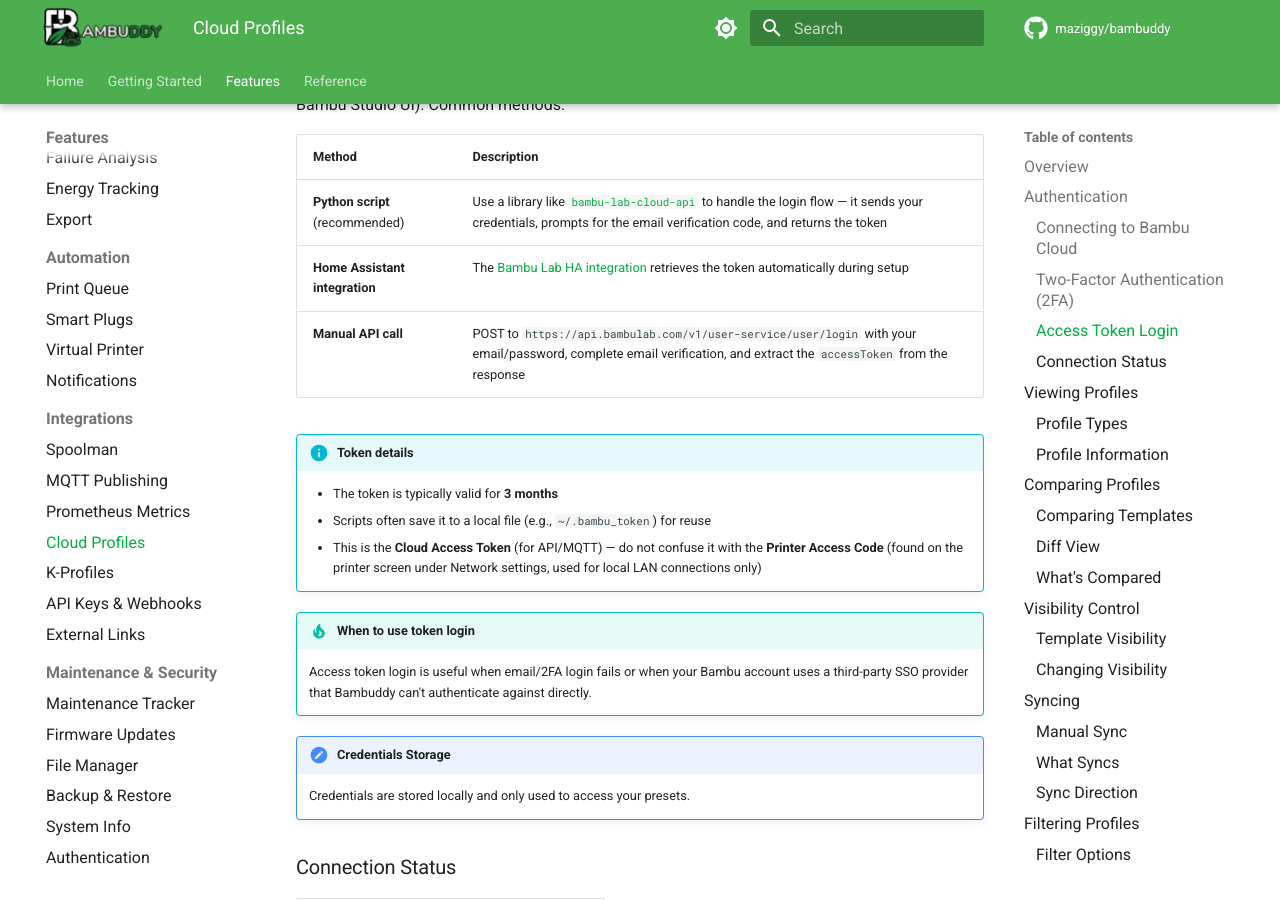
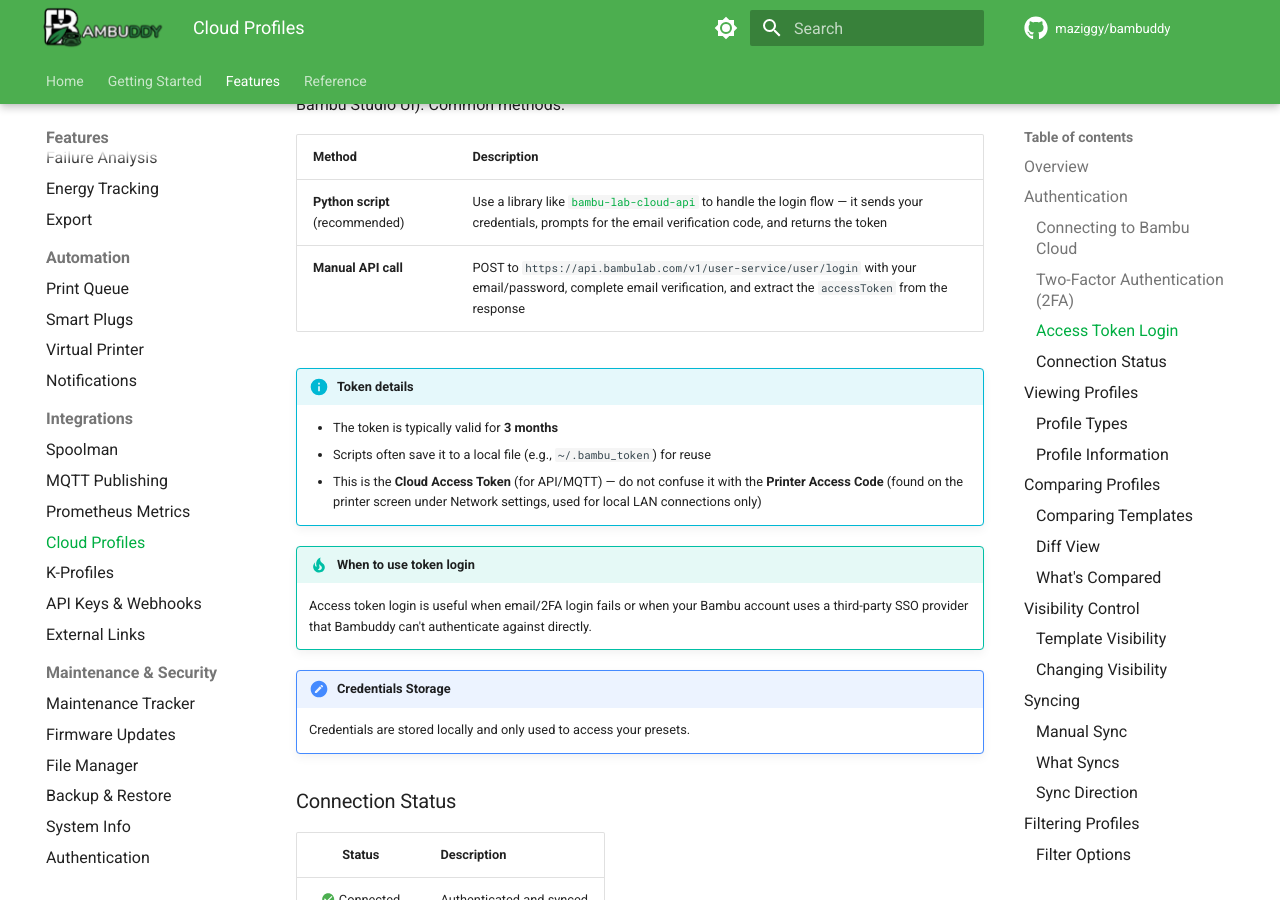
Before and after one commit to maziggy/bambuddy-wiki, an MkDocs documentation site: the page built from docs/features/cloud-profiles.md, in a window 1280 px wide and 900 px high, scrolled down 2254 px. Built offline with MkDocs 1.6.1 and Material for MkDocs 9.7.7, drawn with Linux system fonts in a browser that asks for light colours; comment, search, counter and statistics services are not loaded; the version menu is left out.

Commit message:
Updated Wiki

```diff
--- a/docs/features/cloud-profiles.md
+++ b/docs/features/cloud-profiles.md
@@ -64,7 +64,6 @@ The access token is retrieved by authenticating via the Bambu Lab API (it is **n
 | Method | Description |
 |--------|-------------|
 | **Python script** (recommended) | Use a library like [`bambu-lab-cloud-api`](https://pypi.org/project/bambu-lab-cloud-api/) to handle the login flow — it sends your credentials, prompts for the email verification code, and returns the token |
-| **Home Assistant integration** | The [Bambu Lab HA integration](https://github.com/greghesp/ha-bambulab) retrieves the token automatically during setup |
 | **Manual API call** | POST to `https://api.bambulab.com/v1/user-service/user/login` with your email/password, complete email verification, and extract the `accessToken` from the response |
 
 !!! info "Token details"
```
